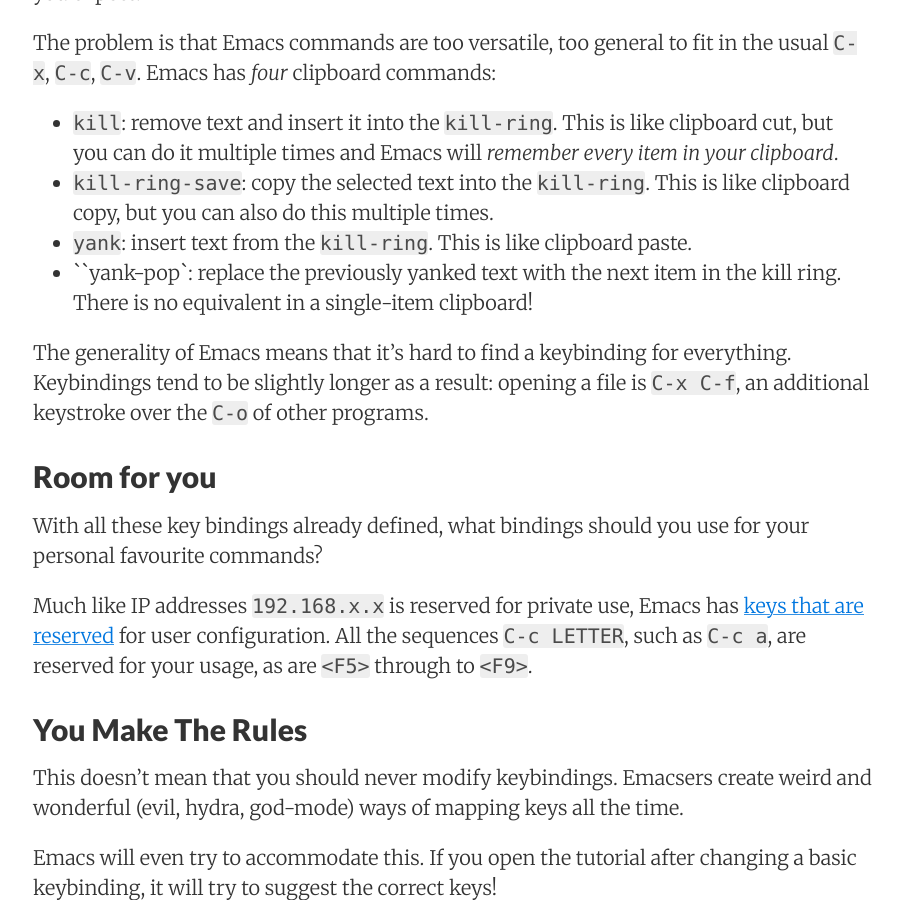
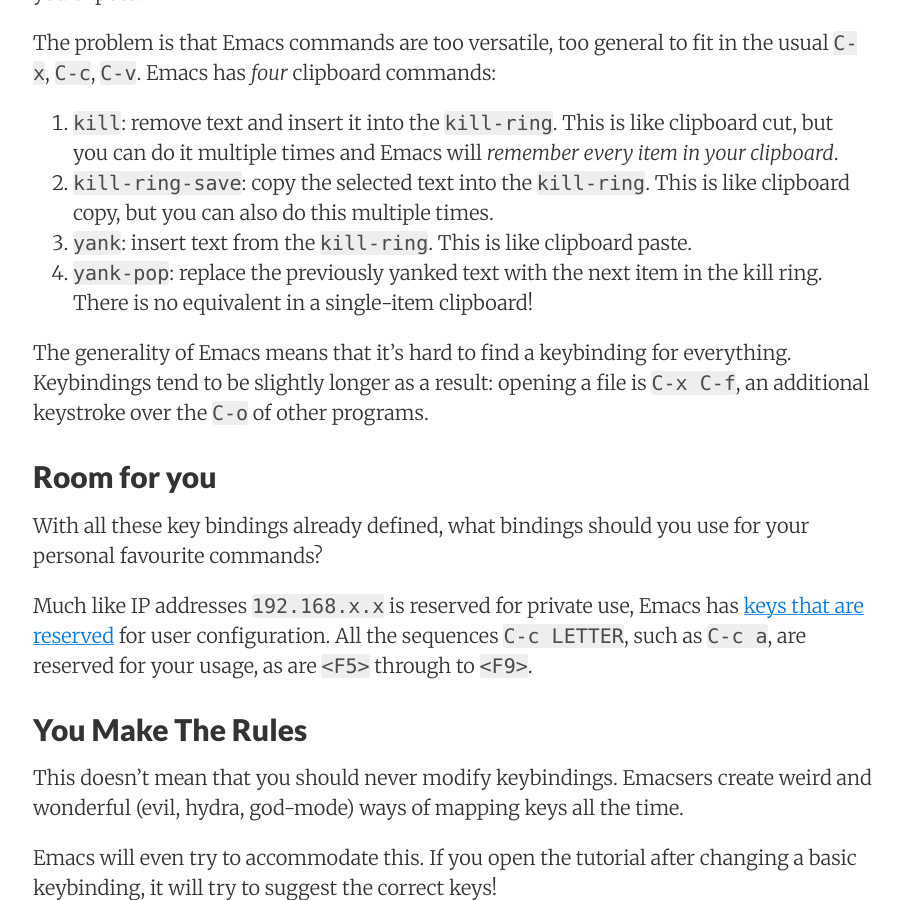
Before and after one commit to Wilfred/wilfred.github.com, a Jekyll site: the page built from _posts/2017-11-16-the-emacs-guru-guide-to-key-bindings.markdown, in a window 1280 px wide and 900 px high, scrolled down 4266 px. Shown: the whole window, without its empty margins (187-1089 px from the left). Built offline with Jekyll 4.4.1, drawn with Linux system fonts in a browser that asks for light colours; nearby versions of some CDN libraries; some of the changed lines change nothing that is shown.

Commit message:
Formatting

```diff
--- a/_posts/2017-11-16-the-emacs-guru-guide-to-key-bindings.markdown
+++ b/_posts/2017-11-16-the-emacs-guru-guide-to-key-bindings.markdown
@@ -134,13 +134,13 @@
 fit in the usual `C-x`, `C-c`, `C-v`. Emacs has *four* clipboard
 commands:
 
-* `kill`: remove text and insert it into the `kill-ring`. This is like
+1. `kill`: remove text and insert it into the `kill-ring`. This is like
   clipboard cut, but you can do it multiple times and Emacs will *remember
   every item in your clipboard*.
-* `kill-ring-save`: copy the selected text into the `kill-ring`. This
+2. `kill-ring-save`: copy the selected text into the `kill-ring`. This
   is like clipboard copy, but you can also do this multiple times.
-* `yank`: insert text from the `kill-ring`. This is like clipboard paste.
-* ``yank-pop`: replace the previously yanked text with the next item
+3. `yank`: insert text from the `kill-ring`. This is like clipboard paste.
+4. `yank-pop`: replace the previously yanked text with the next item
   in the kill ring. There is no equivalent in a single-item clipboard!
 
 The generality of Emacs means that it's hard to find a keybinding for
```
